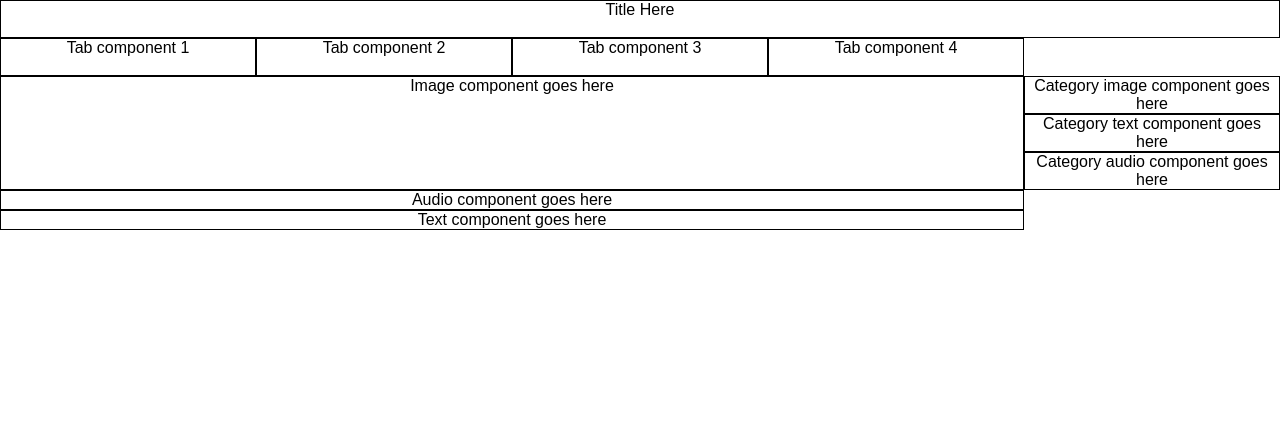
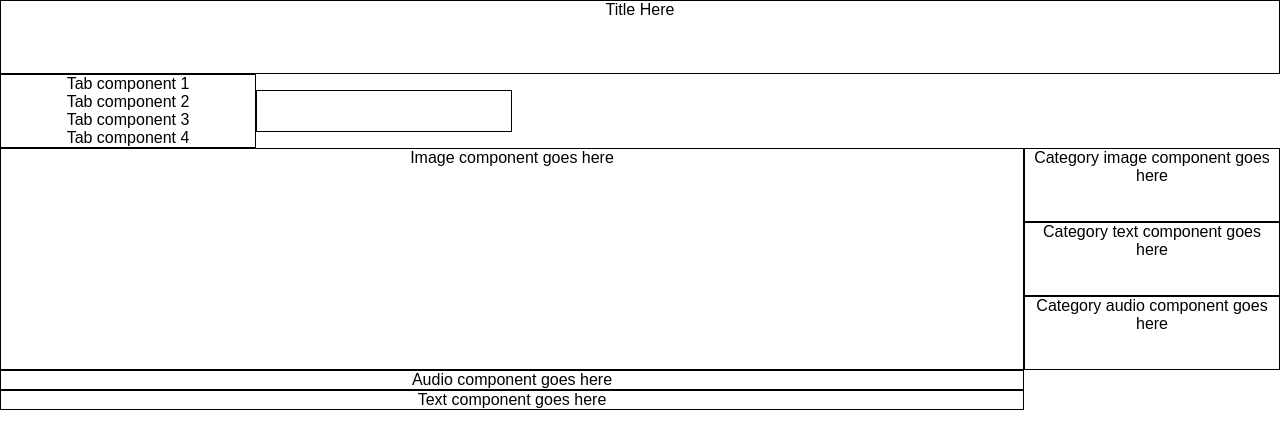
Before and after one commit to IT2810/it2810-webutvikling-h18-prosjekt-2-gruppe--48, a React (Create React App) app: page / in a window 1280 px wide. Shown: the top 448 px of the page. Built offline with nearby package versions, Linux system fonts and the light colour scheme.

Commit message:
Implemented basic tab functionality

```diff
--- a/src/App.js
+++ b/src/App.js
@@ -1,16 +1,30 @@
 import React, { Component } from 'react';
+import Tabs from './Tabs.js';
 import './App.css';
 
 class App extends Component {
+  constructor(props){
+    super(props);
+    this.state = {active: 'Tab1'};
+  }
   render() {
+    const content = {
+      tab1: 'Tab 1',
+      tab2: 'Tab 2',
+      tab3: 'Tab 3',
+      tab4: 'Tab 4'
+    };
     return (
       <div className="App">
         <div id="container">
           <div id="title">Title Here</div>
-          <div id="tab1">Tab component 1</div>
-          <div id="tab2">Tab component 2</div>
-          <div id="tab3">Tab component 3</div>
-          <div id="tab4">Tab component 4</div>
+          <Tabs active={this.state.active} onChange={active=>this.setState({active})}>
+            <div id="tab1" key="tab1">Tab component 1</div>
+            <div id="tab2" key="tab2">Tab component 2</div>
+            <div id="tab3" key="tab3">Tab component 3</div>
+            <div id="tab4" key="tab4">Tab component 4</div>
+          </Tabs>
+          <p>{content[this.state.active]}</p>
           <div id="image">Image component goes here</div>
           <div id="text">Text component goes here</div>
           <div id="audio">Audio component goes here</div>
--- /dev/null
+++ b/src/Tabs.js
@@ -0,0 +1,25 @@
+import React from 'react';
+
+class Tabs extends React.Component {
+    componentDidMount(){
+
+    }
+    render(){
+        return(
+            <div className="Tabs">
+                {React.Children.map(this.props.children, (child, i) => {
+                    return (
+                        <div className="Tabs__Tab" onClick={() => {
+                            this.props.onChange(child.key);
+                        }}>
+                        {child}
+                        </div>
+                    );
+                })}
+            </div>
+
+        );
+    }
+}
+
+export default Tabs;
```
